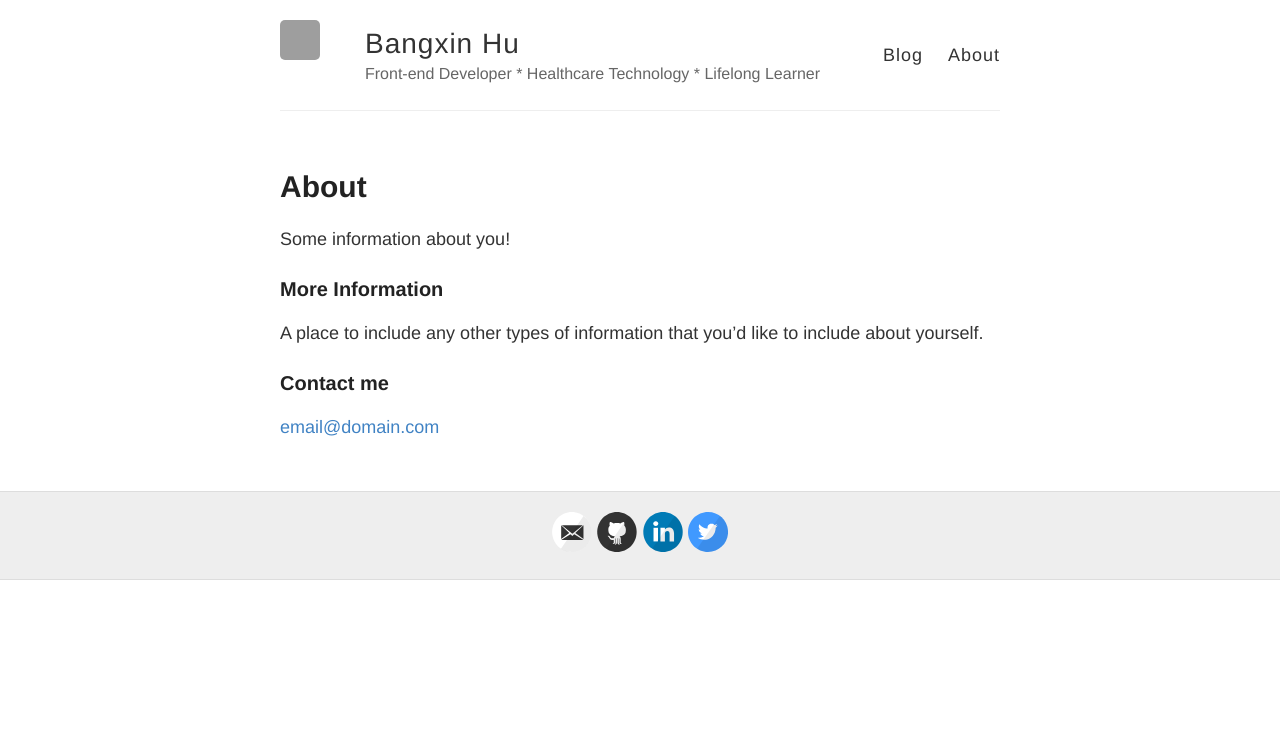
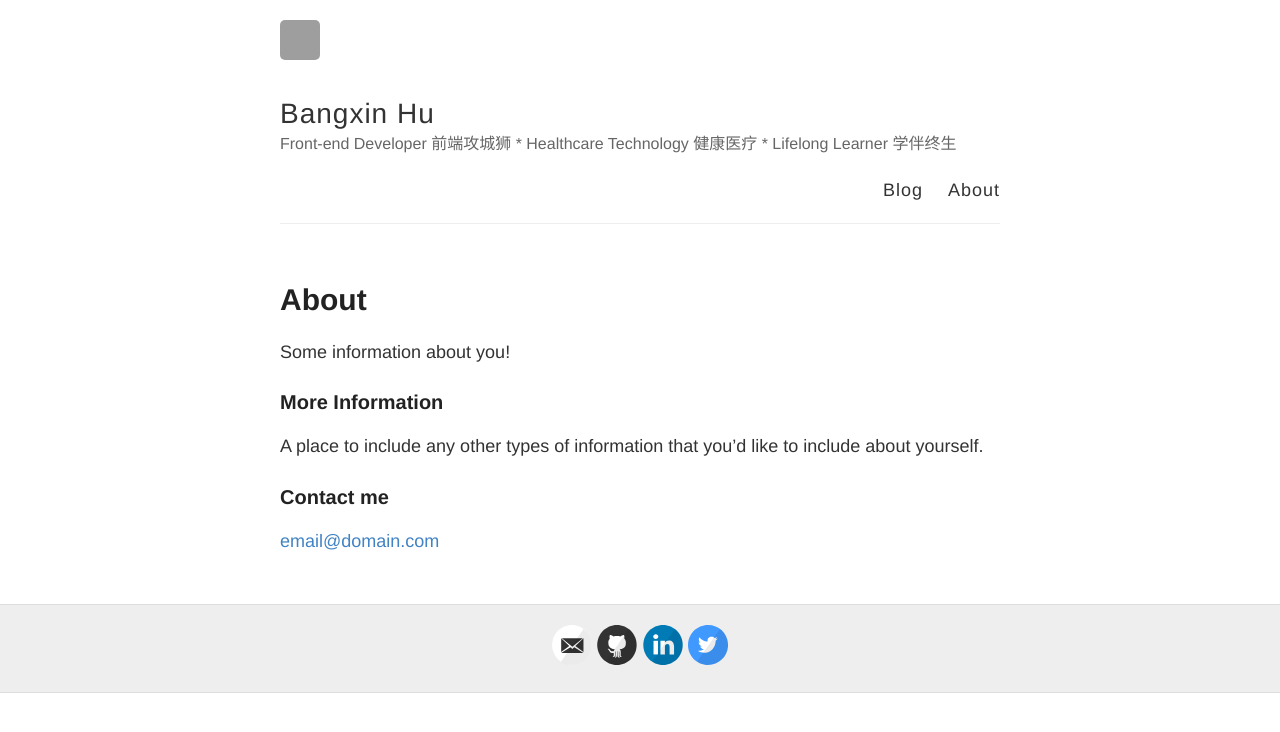
Before and after one commit to bxh/bxh.github.io, a Jekyll site: the page built from about.md, in a window 1280 px wide. Shown: the top 732 px of the page. Built offline with Jekyll 4.4.1, drawn with Linux system fonts in a browser that asks for light colours; grey boxes are pictures that could not be loaded.

Commit message:
Add Chinese annotation

```diff
--- a/_config.yml
+++ b/_config.yml
@@ -6,7 +6,7 @@
 name: Bangxin Hu
 
 # Short bio or description (displayed in the header)
-description: Front-end Developer * Healthcare Technology * Lifelong Learner
+description: Front-end Developer 前端攻城狮 * Healthcare Technology 健康医疗 * Lifelong Learner 学伴终生
 
 # URL of your avatar or profile pic (you could use your GitHub profile pic)
 avatar: https://avatars3.githubusercontent.com/u/3732224?v=3&s=40
```
